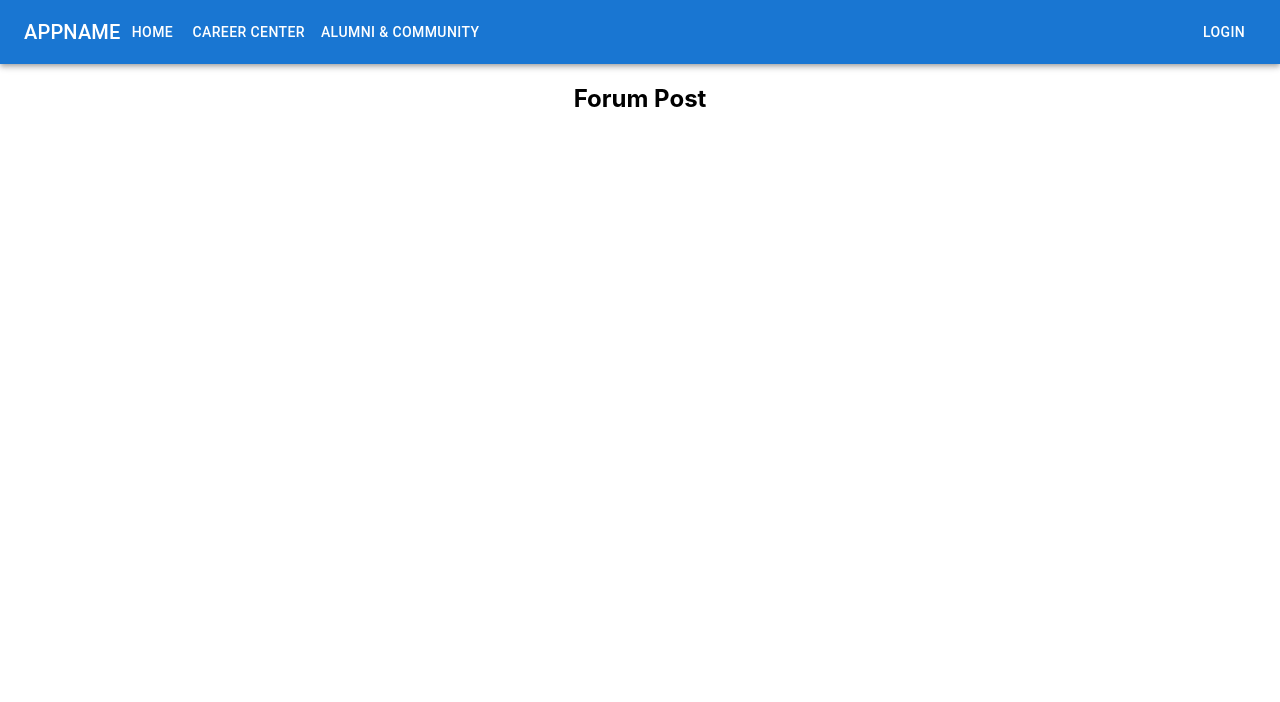
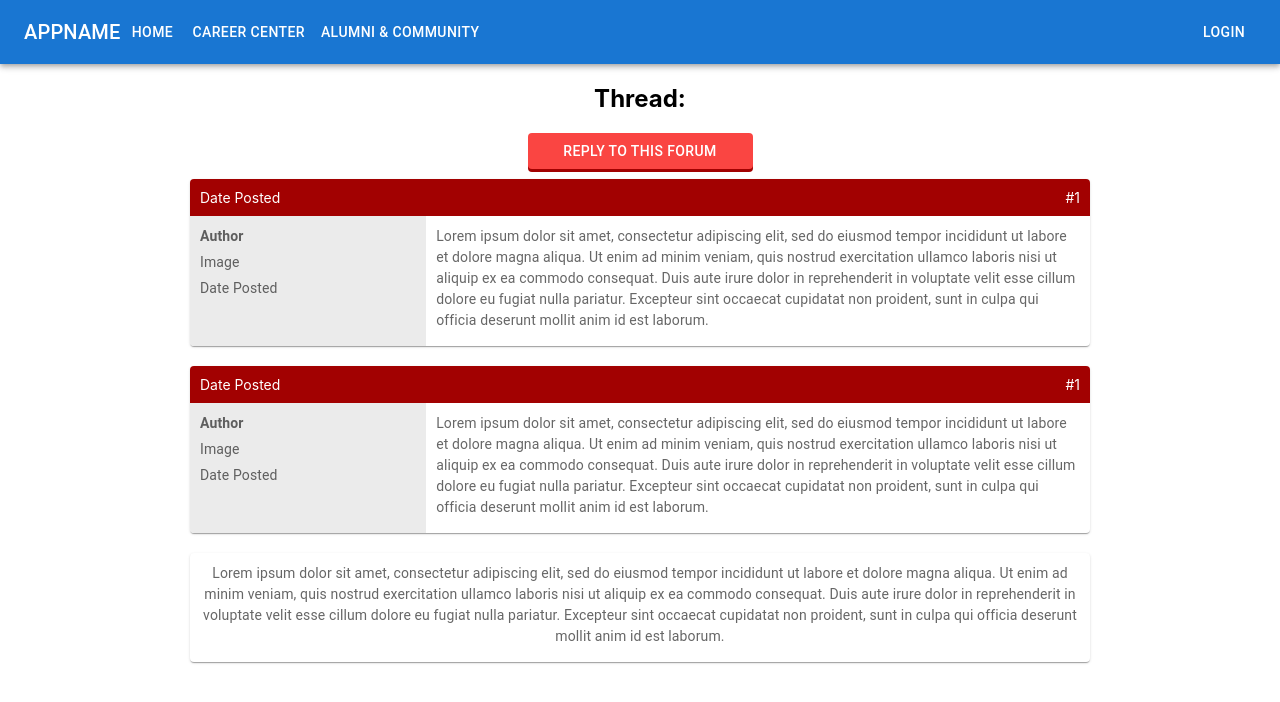
Before and after one commit to nicscobey/alumni-portal, a React (Create React App) app: page /my/forum/1 in a window 1280 px wide. Shown: the top 702 px of the page. Built offline with nearby package versions, Linux system fonts and the light colour scheme.

Commit message:
updated forum format

```diff
--- a/package.json
+++ b/package.json
@@ -12,6 +12,7 @@
     "@testing-library/react": "^11.2.7",
     "@testing-library/user-event": "^12.8.3",
     "jquery": "^3.6.0",
+    "mui-rte": "^2.0.1",
     "react": "^17.0.2",
     "react-dom": "^17.0.2",
     "react-router-dom": "^5.1.2",
--- a/src/App.css
+++ b/src/App.css
@@ -200,14 +200,33 @@ textarea {
   animation-name: animateArrow;
   animation-duration: 1.5s;
   animation-iteration-count: infinite;
+  animation-timing-function: linear;
 }
+
+/* @keyframes animateArrow {
+  0% {
+    transform: translateX(0px);
+  }
+  50% {
+    transform: translateX(8px);
+  }
+  100% {
+    transform: translateX(0px);
+  }
+} */
 
 @keyframes animateArrow {
   0% {
     transform: translateX(0px);
   }
+  25% {
+    transform: translateX(4px);
+  }
   50% {
-    transform: translateX(8px);
+    transform: translateX(0px);
+  }
+  75% {
+    transform: translateX(-4px);
   }
   100% {
     transform: translateX(0px);
@@ -237,3 +256,55 @@ textarea {
 .ForumTable {
   width: 500px !important;
 }
+
+.reply-top {
+  background-color: #a20101;
+  color: white;
+  padding: 10px;
+}
+
+.flex-center {
+  display: flex;
+  justify-content: center;
+}
+
+.flex-center-column {
+  display: flex;
+  flex-direction: column;
+  align-items: center;
+}
+
+Card {
+  width: 900px !important;
+  padding-bottom: 0 !important;
+}
+
+.reply-top {
+  display: flex;
+  justify-content: space-between;
+  font-size: 14px;
+}
+
+.reply-bottom {
+  display: flex;
+}
+
+.reply-bottom-left {
+  width: 235px;
+  background-color: rgb(235, 235, 235);
+  text-align: left;
+  padding: 10px;
+}
+
+.reply-bottom-right {
+  width: 700px;
+  text-align: left;
+  padding: 10px;
+}
+
+.reply-new-top {
+}
+
+.reply-new-bottom {
+  padding: 10px;
+}
--- /dev/null
+++ b/src/components/ForumNewReply.js
@@ -0,0 +1,64 @@
+import Box from '@mui/material/Box';
+import Card from '@mui/material/Card';
+import CardActions from '@mui/material/CardActions';
+import CardContent from '@mui/material/CardContent';
+import Button from '@mui/material/Button';
+import Typography from '@mui/material/Typography';
+import FormatBoldIcon from '@mui/icons-material/FormatBold';
+import FormatItalicIcon from '@mui/icons-material/FormatItalic';
+import FormatUnderlinedIcon from '@mui/icons-material/FormatUnderlined';
+// import * as React from 'react';
+import ButtonGroup from '@mui/material/ButtonGroup';
+import FormatListBulletedIcon from '@mui/icons-material/FormatListBulleted';
+import FormatListNumberedIcon from '@mui/icons-material/FormatListNumbered';
+import FormatIndentIncreaseIcon from '@mui/icons-material/FormatIndentIncrease';
+import FormatIndentDecreaseIcon from '@mui/icons-material/FormatIndentDecrease';
+
+// export default function BasicButtonGroup() {
+//   return (
+//     <ButtonGroup variant="contained" aria-label="outlined primary button group">
+//       <Button>One</Button>
+//       <Button>Two</Button>
+//       <Button>Three</Button>
+//     </ButtonGroup>
+//   );
+// }
+export default function ForumNewReply() {
+return (
+    <Card sx={{ width: 900, margin: "10px" }}>
+        {/* <CardContent sx={{ padding: 0, margin: 0 }}> */}
+            <div className="reply-new-top">
+                {/* <ButtonGroup variant="outlined" aria-label="outlined primary button group">
+                    <Button size="small"><FormatBoldIcon /></Button>
+                    <Button size="small"><FormatItalicIcon /></Button>
+                    <Button size="small"><FormatUnderlinedIcon /></Button>
+                    <Button size="small"><FormatListBulletedIcon/></Button>
+                    <Button size="small"><FormatListNumberedIcon/></Button>
+                    <Button size="small"><FormatIndentDecreaseIcon/></Button>
+                    <Button size="small"><FormatIndentIncreaseIcon/></Button>
+                </ButtonGroup> */}
+                {/* <FormatBoldIcon />
+                <FormatItalicIcon />
+                <FormatUnderlinedIcon /> */}
+            </div>
+            <div className="reply-new-bottom">
+                {/* <div className="reply-bottom-left">
+                    <Typography sx={{ fontSize: 14 }} color="text.secondary" gutterBottom>
+                    <b>Author</b>
+                    </Typography>
+                    <Typography sx={{ fontSize: 14 }} color="text.secondary" gutterBottom>
+                    Image
+                    </Typography>
+                    <Typography sx={{ fontSize: 14 }} color="text.secondary" gutterBottom>
+                    Date Posted
+                    </Typography>
+                </div> */}
+                {/* <div className="reply-new-bottom"> */}
+                    <Typography sx={{ fontSize: 14 }} color="text.secondary" gutterBottom>
+                    Lorem ipsum dolor sit amet, consectetur adipiscing elit, sed do eiusmod tempor incididunt ut labore et dolore magna aliqua. Ut enim ad minim veniam, quis nostrud exercitation ullamco laboris nisi ut aliquip ex ea commodo consequat. Duis aute irure dolor in reprehenderit in voluptate velit esse cillum dolore eu fugiat nulla pariatur. Excepteur sint occaecat cupidatat non proident, sunt in culpa qui officia deserunt mollit anim id est laborum.
+                    </Typography>
+                {/* </div> */}
+            </div>
+    </Card>
+);
+}
--- a/src/components/ForumReply.js
+++ b/src/components/ForumReply.js
@@ -0,0 +1,60 @@
+import Box from '@mui/material/Box';
+import Card from '@mui/material/Card';
+import CardActions from '@mui/material/CardActions';
+import CardContent from '@mui/material/CardContent';
+import Button from '@mui/material/Button';
+import Typography from '@mui/material/Typography';
+
+// const bull = (
+// <Box
+//     component="span"
+//     sx={{ display: 'inline-block', mx: '2px', transform: 'scale(0.8)' }}
+// >
+//     •
+// </Box>
+// );
+
+export default function ForumReply() {
+return (
+    <Card sx={{ width: 900, margin: "10px" }}>
+        {/* <CardContent sx={{ padding: 0, margin: 0 }}> */}
+            <div className="reply-top">
+                <div className="reply-top-left">Date Posted</div>
+                <div className="reply-top-right">#1</div>
+            </div>
+            <div className="reply-bottom">
+                <div className="reply-bottom-left">
+                    <Typography sx={{ fontSize: 14 }} color="text.secondary" gutterBottom>
+                    <b>Author</b>
+                    </Typography>
+                    <Typography sx={{ fontSize: 14 }} color="text.secondary" gutterBottom>
+                    Image
+                    </Typography>
+                    <Typography sx={{ fontSize: 14 }} color="text.secondary" gutterBottom>
+                    Date Posted
+                    </Typography>
+                </div>
+                <div className="reply-bottom-right">
+                    <Typography sx={{ fontSize: 14 }} color="text.secondary" gutterBottom>
+                    Lorem ipsum dolor sit amet, consectetur adipiscing elit, sed do eiusmod tempor incididunt ut labore et dolore magna aliqua. Ut enim ad minim veniam, quis nostrud exercitation ullamco laboris nisi ut aliquip ex ea commodo consequat. Duis aute irure dolor in reprehenderit in voluptate velit esse cillum dolore eu fugiat nulla pariatur. Excepteur sint occaecat cupidatat non proident, sunt in culpa qui officia deserunt mollit anim id est laborum.
+                    </Typography>
+                </div>
+                {/* <Typography sx={{ fontSize: 14 }} color="text.secondary" gutterBottom>
+                Word of the Day
+                </Typography>
+                <Typography sx={{ mb: 1.5 }} color="text.secondary">
+                adjective
+                </Typography>
+                <Typography variant="body2">
+                well meaning and kindly.
+                <br />
+                {'"a benevolent smile"'}
+                </Typography> */}
+            </div>
+        {/* </CardContent> */}
+        {/* <CardActions>
+            <Button size="small">Learn More</Button>
+        </CardActions> */}
+    </Card>
+);
+}
--- a/src/pages/ForumPost.js
+++ b/src/pages/ForumPost.js
@@ -1,12 +1,24 @@
 import Card from "../components/Card";
 import DesktopNav from "../components/DesktopNav";
+import ForumReply from "../components/ForumReply";
+import Forum from "./Forum";
+import GAButton from '../components/Button'
+import ForumNewReply from "../components/ForumNewReply";
 
 
 const JobBoard = (props) => {
     return (
         <div className="">
             <DesktopNav />
-            <h2>Forum Post {props._id}</h2>
+            <h2>Thread: {props._id}</h2>
+            <GAButton>Reply to this Forum</GAButton>
+            <div className="flex-center-column">
+                <ForumReply />
+                <ForumReply />
+            </div>
+            <div className="flex-center-column">
+                <ForumNewReply />
+            </div>
         </div>
     )
 }
```
Also changed, not shown: 1 other file (tests, documents, lock files or other folders).
